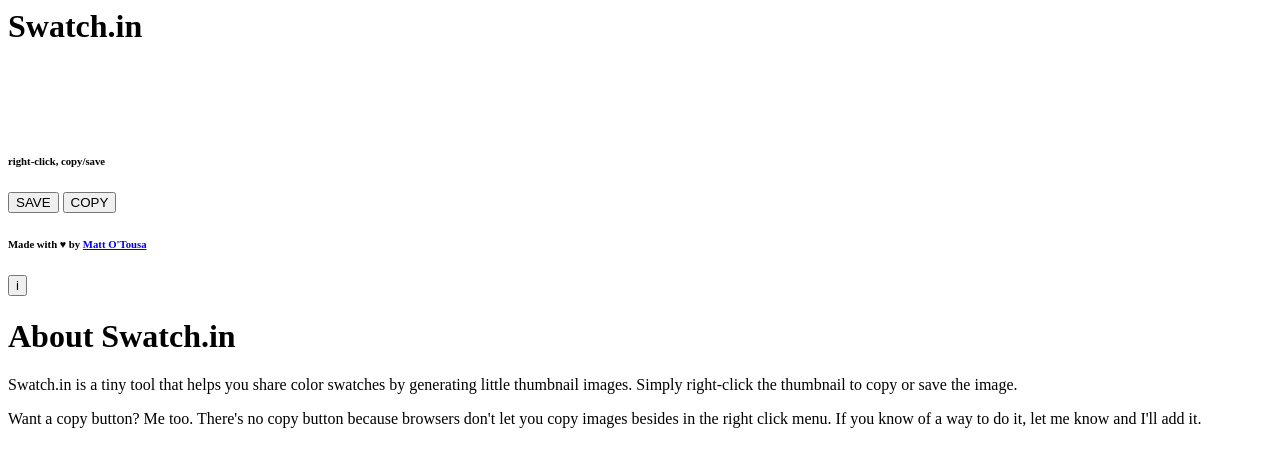
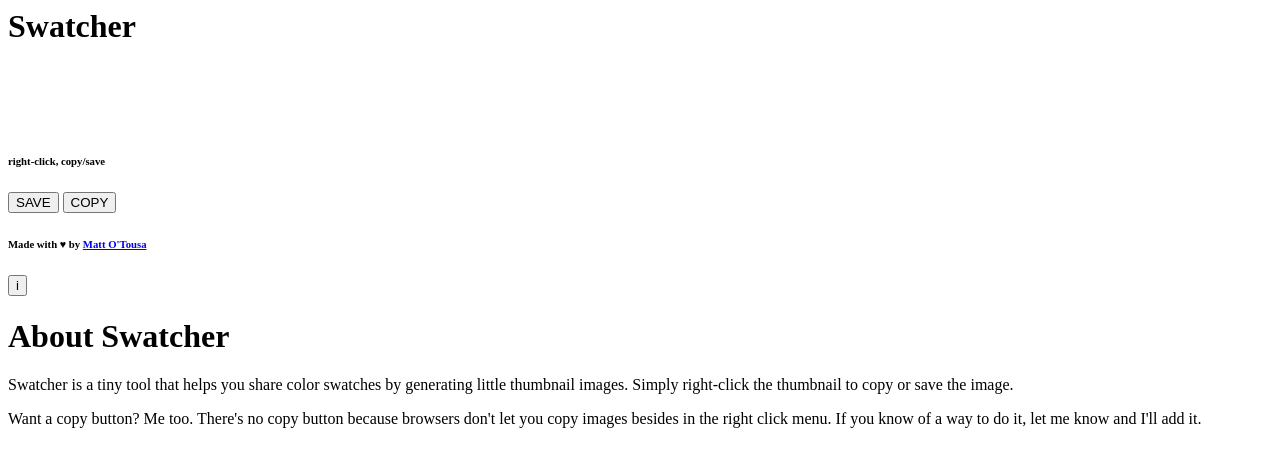
Before and after one commit to Tattomoosa/swatcher, a website: page index.html in a window 1280 px wide. Drawn offline with Linux system fonts and the light colour scheme; a web font is replaced by a local one.

```diff
--- a/index.html
+++ b/index.html
@@ -6,7 +6,7 @@
 		<div class="center container">
 			<div class="align-left">
 
-				<h1>Swatch.in</h1>
+				<h1>Swatcher</h1>
 
 				<div class="swatch-container">
 					<div class="canvas-container">
@@ -42,9 +42,9 @@
 			<input type="button" class="info" value="i" onclick="infoModal.open()"></input>
 		</div>
 		<div class="info-text">
-			<h1>About Swatch.in</h1>
+			<h1>About Swatcher</h1>
 			<p>
-				Swatch.in is a tiny tool that helps you share color swatches by
+				Swatcher is a tiny tool that helps you share color swatches by
 				generating little thumbnail images.
 				Simply right-click the thumbnail to copy or save the image.
 			</p>
```
Also changed, not shown: dist/index.html, 1 other file.
